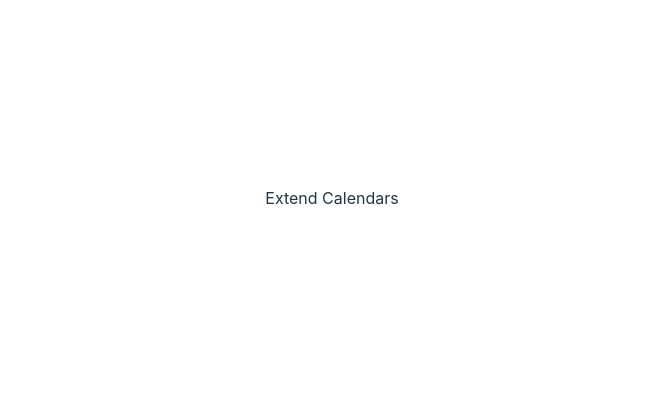
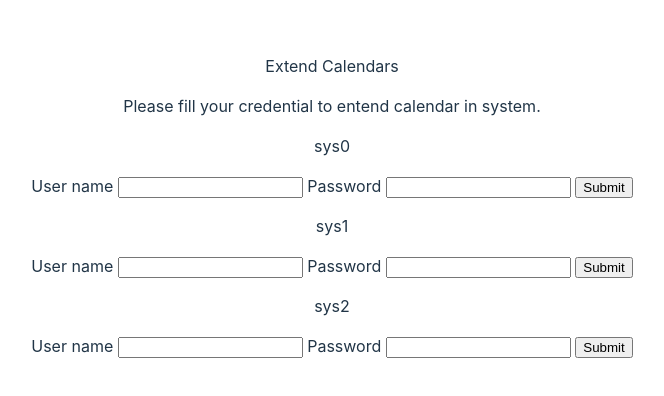
Before and after one commit to masterPN/extend-calendar, a React (Vite) app: page / in a window 1280 px wide. Shown: the part 202-598 px from the top of the page, without its empty margins (308-972 px from the left). Built offline with nearby package versions, Linux system fonts and the light colour scheme.

Commit message:
impl conection input

```diff
--- a/src/App.tsx
+++ b/src/App.tsx
@@ -1,10 +1,12 @@
 import "./App.css";
+import ConnectionComponent from "./components/ConnectionComponent";
 import TitleComponent from "./components/TitleComponent";
 
 function App() {
   return (
     <>
       <TitleComponent />
+      <ConnectionComponent />
     </>
   );
 }
--- /dev/null
+++ b/src/components/ConnectionComponent.tsx
@@ -0,0 +1,25 @@
+import { useState } from "react";
+import CredentialInputComponent from "./CredentialInputComponent";
+
+const defaultConnections = [
+  { id: 0, env: "sys0" },
+  { id: 1, env: "sys1" },
+  { id: 2, env: "sys2" },
+];
+export default function ConnectionsComponent() {
+  const [connections] = useState(defaultConnections);
+
+  return (
+    <>
+      <p>Please fill your credential to entend calendar in system.</p>
+      {connections.map((connection) => {
+        return (
+          <div>
+            <p>{connection.env}</p>
+            <CredentialInputComponent />
+          </div>
+        );
+      })}
+    </>
+  );
+}
--- /dev/null
+++ b/src/components/CredentialInputComponent.tsx
@@ -0,0 +1,30 @@
+import { useForm } from "react-hook-form";
+
+function CredentialInputComponent() {
+  const { register, handleSubmit } = useForm();
+
+  const LabelInLineStyles = {
+    display: "inline",
+  };
+
+  return (
+    <form onSubmit={handleSubmit((data) => console.log(data))}>
+      <p style={LabelInLineStyles}>User name </p>
+      <input
+        type="text"
+        required
+        {...register("userName", { required: true })}
+      />
+      <p style={LabelInLineStyles}> Password </p>
+      <input
+        type="password"
+        required
+        {...register("password", { required: true })}
+      />
+      <p style={LabelInLineStyles}> </p>
+      <input type="submit" />
+    </form>
+  );
+}
+
+export default CredentialInputComponent;
```
